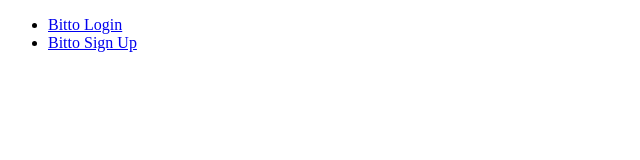
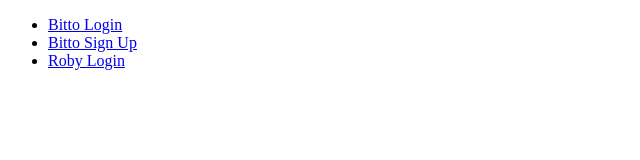
Before and after one commit to menonakshay/coderoncoffee, a React app: page / in a window 1280 px wide. Shown: the top 160 px of the page, without its empty margins (0-640 px from the left). Built offline with nearby package versions, Linux system fonts and the light colour scheme; the HTML template or start-up script is replaced by a standard one.

Commit message:
Added roby login to portfolio

```diff
--- a/app/App.js
+++ b/app/App.js
@@ -8,7 +8,7 @@
   // withRouter
 } from "react-router-dom"
 import Home from './components/Home'
-// import Roby from './components/roby/Roby'
+import Roby from './components/roby/Roby'
 // import TabProject from './components/codeunfold/TabProject'
 // import Upload from './components/upload/Upload'
 import Login from './components/bitto/Login'
@@ -21,7 +21,7 @@
       return (
           <Switch>
                   <Route path="/" exact render={routeProps => <Home {...routeProps} {...this.props} />} />
-                  {/* <Route path ="/roby" render={routeProps => <Roby {...routeProps} {...this.props} />} /> */}
+                  <Route path ="/roby_login" render={routeProps => <Roby {...routeProps} {...this.props} />} />
                   {/* <Route path="/codeunfold" render={routeProps => <TabProject {...routeProps} {...this.props} />} /> */}
                   {/* <Route path="/upload" render={routeProps => <Upload {...routeProps} {...this.props} />} /> */}
                   <Route path="/bitto_login" render={routeProps => <Login {...routeProps} {...this.props} />} />
--- a/app/components/Home.js
+++ b/app/components/Home.js
@@ -16,6 +16,9 @@
                     <li className="list-group-item">
                         <Link to="/bitto_signup" className="signup-link">Bitto Sign Up</Link>
                     </li>
+                    <li className="list-group-item">
+                        <Link to="/roby_login" className="signup-link">Roby Login</Link>
+                    </li>
                 </ul>
             </div>
         );
--- a/package.json
+++ b/package.json
@@ -52,6 +52,7 @@
     "react-router": "^4.3.1",
     "react-router-dom": "^4.3.1",
     "react-select": "^2.0.0",
+    "react-tabs": "^2.3.0",
     "react-toastify": "^4.2.0",
     "react-widgets": "^4.4.5",
     "recompose": "^0.29.0",
```
Also changed, not shown: 1 other file (tests, documents, lock files or other folders).
